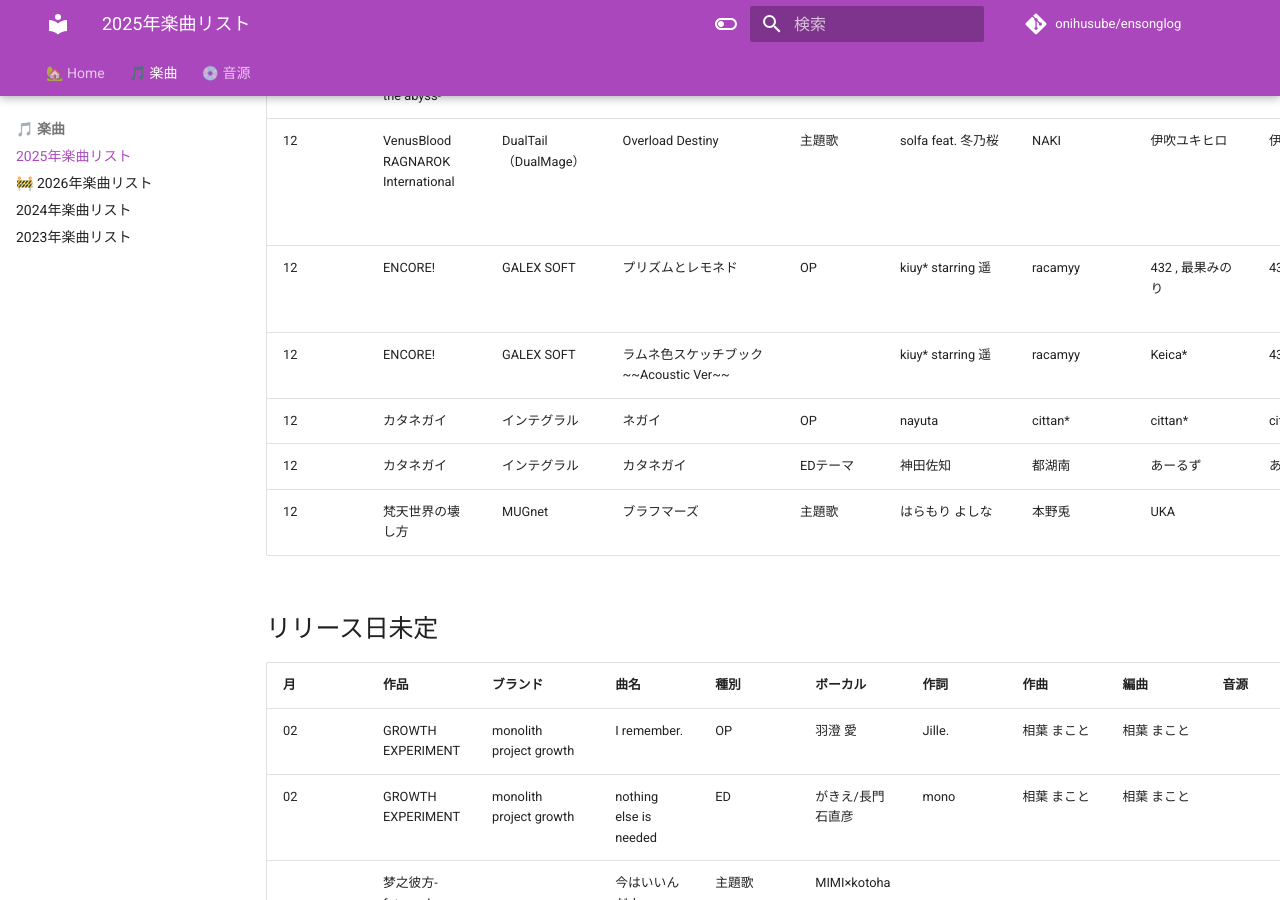
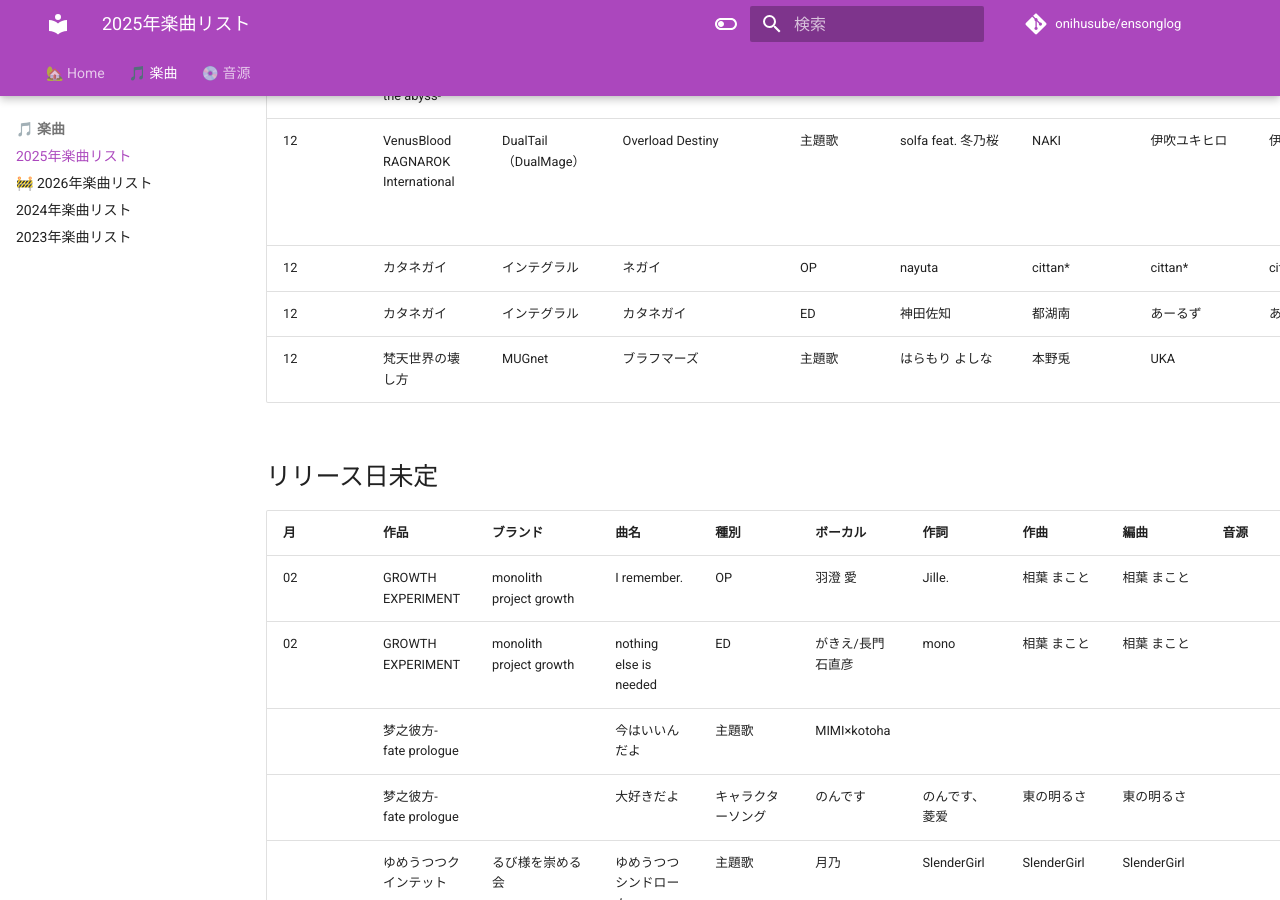
Before and after one commit to onihusube/ensonglog, an MkDocs documentation site: the page built from docs/2025/楽曲.md, in a window 1280 px wide and 900 px high, scrolled down 27360 px. Built offline with MkDocs 1.6.1 and Material for MkDocs 9.7.7, drawn with Linux system fonts in a browser that asks for light colours; emoji names are drawn with the system emoji font; comment, search, counter and statistics services are not loaded.

Commit message:
ENCORE延期対応

```diff
--- a/docs/2025/楽曲.md
+++ b/docs/2025/楽曲.md
@@ -286,10 +286,8 @@ search:
 | 12<!--/26--> | True Colors -memories of the abyss- | MELLOW | Puddle Blue | 水萌ED | 八花 | | 東条サダヲ | 東条サダヲ | True Colors Original Sound Track | | [:fontawesome-brands-youtube:](https://www.youtube.com/watch?v=y2FvnowliJs) |
 | 12<!--/26--> | True Colors -memories of the abyss- | MELLOW | コントラスト アレンジバージョン | OPアレンジ | 夢乃ゆき | | 東条サダヲ | 東条サダヲ | サントラ予約特典 | | [:fontawesome-brands-youtube:](https://www.youtube.com/watch?v=KZPvmLtTeL8) |
 | 12<!--/26--> | VenusBlood RAGNAROK International | DualTail（DualMage） | Overload Destiny | 主題歌 | solfa feat. 冬乃桜 | NAKI | 伊吹ユキヒロ | 伊吹ユキヒロ  | VenusBlood RAGNAROK International オリジナルサウンドトラック |  |
-| 12<!--/31--> | ENCORE! | GALEX SOFT | プリズムとレモネド | OP | kiuy\* starring 遥 | racamyy | 432 , 最果みのり | 432 | 『プリズムとレモネド』 CDシングル ([BOOTH](https://galexsoft.booth.pm/items/7108927)) |  | |
-| 12<!--/31--> | ENCORE! | GALEX SOFT | ラムネ色スケッチブック ~~Acoustic Ver~~ |  | kiuy\* starring 遥 | racamyy | Keica\* | 432 | |  |
 | 12<!--/31--> | カタネガイ | インテグラル | ネガイ | OP | nayuta | cittan* | cittan* | cittan* | | Sprite Recordings | |
-| 12<!--/31--> | カタネガイ | インテグラル | カタネガイ | EDテーマ | 神田佐知 | 都湖南 | あーるず | あーるず | | | |
+| 12<!--/31--> | カタネガイ | インテグラル | カタネガイ | ED | 神田佐知 | 都湖南 | あーるず | あーるず | | | |
 | 12<!--/31--> | 梵天世界の壊し方 | MUGnet | ブラフマーズ | 主題歌 | はらもり よしな | 本野兎 | UKA | | 梵天世界の壊し方 Original Soundtrack | | |
 
 ## リリース日未定
```
Also changed, not shown: docs/2026/楽曲.md (+2 -0 lines).
